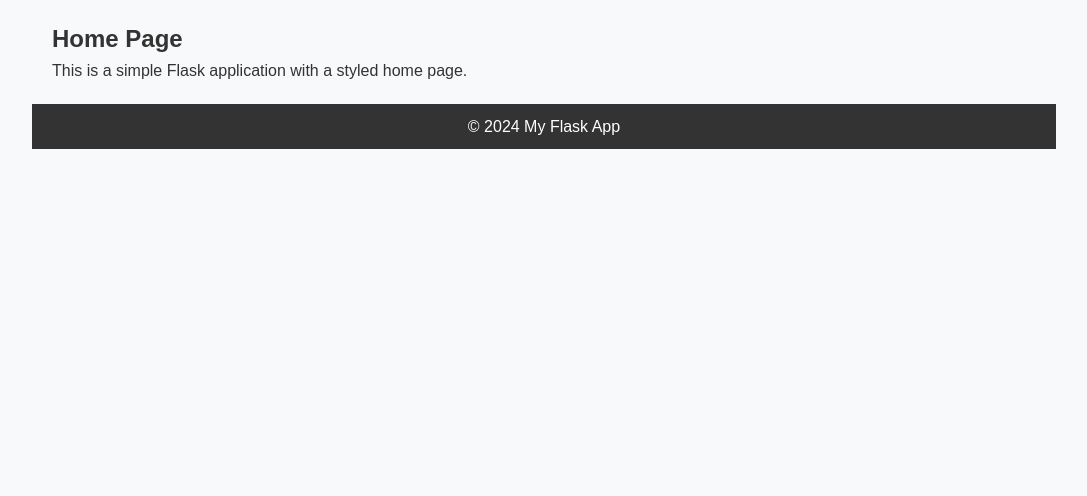
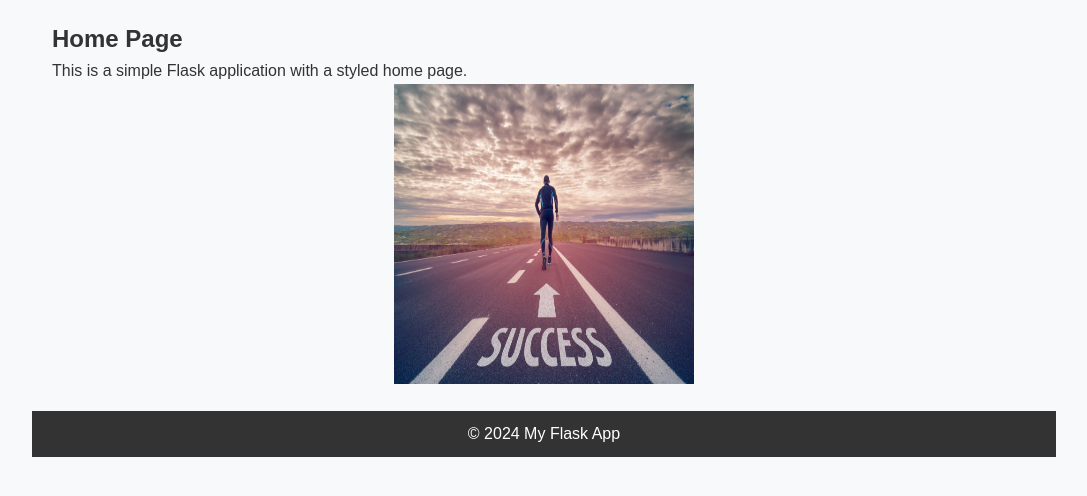
Before and after one commit to Joelfernandes30/flask_project_devops, a Flask app: page / in a window 1280 px wide. Shown: the part 120-616 px from the top of the page, without its empty margins (96-1183 px from the left). Run offline with Flask 3, Linux system fonts and the light colour scheme.

Commit message:
modified

```diff
--- a/templates/index.html
+++ b/templates/index.html
@@ -21,6 +21,10 @@
     <main class="container">
         <h2>Home Page</h2>
         <p>This is a simple Flask application with a styled home page.</p>
+        <div style="text-align: center;">
+    <img src="/static/images/success.jpeg" alt="Joel" width="300" height="300">
+</div>
+
     </main>
     <footer class="container">
         <p>&copy; 2024 My Flask App</p>
```
Also changed, not shown: static/images/success.jpeg (added).
